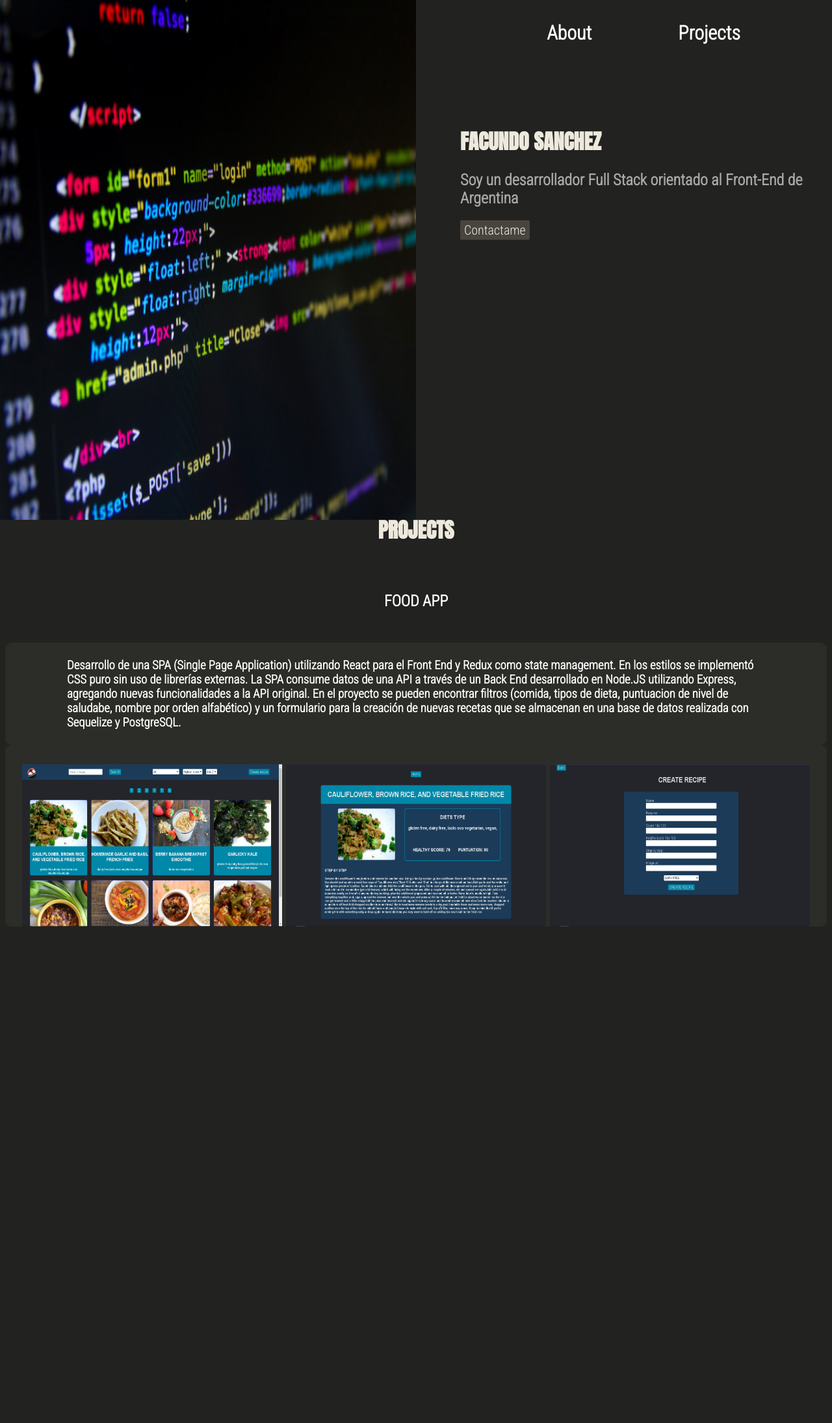
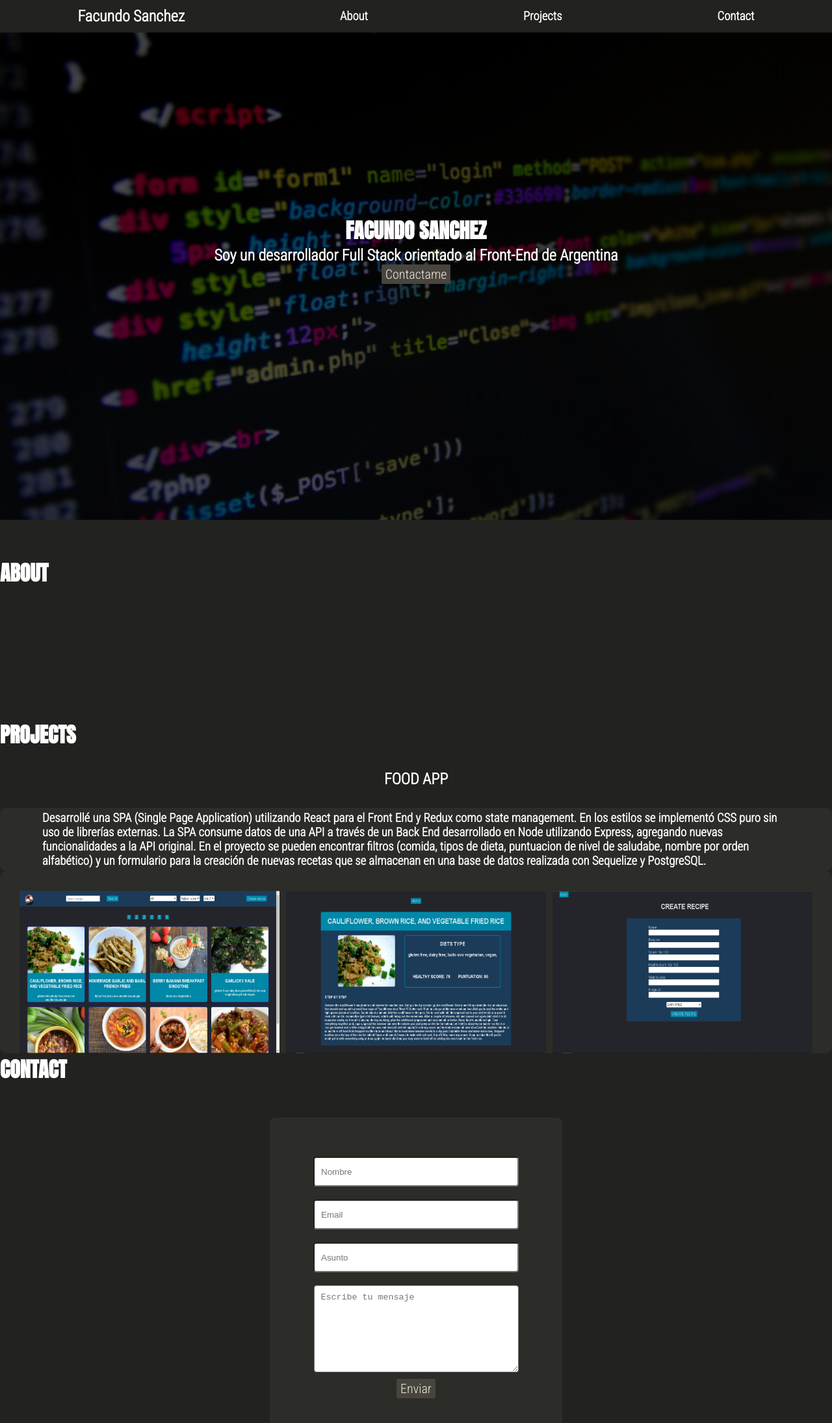
Before and after one commit to sanchezzfacu/porftolio, a React (Create React App) app: page / in a window 1280 px wide. Shown: the top 2190 px of the page at 65% size. Before the commit the page ends 1434 px from the top, so only its background shows below. Built offline with nearby package versions, Linux system fonts and the light colour scheme.

Commit message:
create form

```diff
--- a/src/App.js
+++ b/src/App.js
@@ -1,13 +1,11 @@
 import { Switch, BrowserRouter, Route} from 'react-router-dom'
 import Home from './components/Home';
-import Contact from './components/Contact';
 
 function App() {
   return (
     <BrowserRouter>
       <Switch>
         <Route exact path="/" component={Home}/>
-        <Route exact path="/contact" component={Contact}/>
       </Switch>
     </BrowserRouter>
   );
--- a/src/components/Contact.jsx
+++ /dev/null
@@ -1,13 +0,0 @@
-
-function Contact() {
-    return (
-        <div>
-            <form>
-                <label>Nombre</label>
-                <input/>
-            </form>
-        </div>
-    )
-}
-
-export default Contact
--- /dev/null
+++ b/src/components/Form.jsx
@@ -0,0 +1,36 @@
+
+function Form() {
+
+    function handleSubmit(e) {
+        e.preventDefault()
+    }
+
+    return (
+        <div className="contact__section">
+            <h1>CONTACT</h1>
+            <form onSubmit={handleSubmit}>
+                <input
+                    placeholder="Nombre"
+                    required
+                />
+                <input
+                    placeholder="Email"
+                    type="email"
+                    required
+                />
+                <input
+                    placeholder="Asunto"
+                />
+                <textarea
+                    placeholder="Escribe tu mensaje"
+                    required
+                />
+                <button
+                    type="submit"
+                >Enviar</button>
+            </form>
+        </div>
+    )
+}
+
+export default Form
--- a/src/components/Home.jsx
+++ b/src/components/Home.jsx
@@ -2,22 +2,28 @@ import '../styles/Home.css'
 import home from '../imagenes/home.png'
 import detail from '../imagenes/detail.png'
 import create from '../imagenes/create recipe.png'
+import Form from './Form'
 
 function Home() {
     return (
         <div className="background">
             <nav>
-                <div className="about">
-                    <a href="/about"><h2>About</h2></a>
-                </div>
-                    <a href="/projects"><h2>Projects</h2></a>
+                <h2>Facundo Sanchez</h2>
+                    <a href="/about"><h3>About</h3></a>
+                    <a href="/projects"><h3>Projects</h3></a>
+                    <a href="/contact"><h3>Contact</h3></a>
             </nav>
+            <div className="background__description">
                 <div className="description">
                     <h1>FACUNDO SANCHEZ</h1>
                     <div className="text__description">
                         <h2>Soy un desarrollador Full Stack orientado al Front-End de Argentina </h2>
                     </div>
                         <a href="/contact"><button>Contactame</button></a>
+                </div>
+            </div>
+            <div className="about__section">
+                <h1>ABOUT</h1>
             </div>
             <div className="projects__section">
                 <h1>PROJECTS</h1>
@@ -28,9 +34,9 @@ function Home() {
                 <div className="description__color">
                     <div className="app__description">
                         <h3>
-                            Desarrollo de una SPA (Single Page Application) utilizando React para el Front End y Redux como state management.
+                            Desarrollé una SPA (Single Page Application) utilizando React para el Front End y Redux como state management.
                             En los estilos se implementó CSS puro sin uso de librerías externas.
-                            La SPA consume datos de una API a través de un Back End desarrollado en Node.JS utilizando Express, agregando nuevas
+                            La SPA consume datos de una API a través de un Back End desarrollado en Node utilizando Express, agregando nuevas
                             funcionalidades a la API original. En el proyecto se pueden encontrar filtros
                             (comida, tipos de dieta, puntuacion de nivel de saludabe, nombre por orden alfabético) y un formulario para la creación
                             de nuevas recetas que se almacenan en una base de datos realizada con Sequelize y PostgreSQL.
@@ -42,6 +48,7 @@ function Home() {
                     <img src={detail} alt="" width="400px" height="250"/>
                     <img src={create} alt="" width="400px" height="250"/>
                 </div>
+                <Form/>
         </div>
     )
 }
--- a/src/styles/Contact.css
+++ /dev/null
@@ -1,3 +0,0 @@
-body {
-    background-image: url('https://www.dzoom.org.es/wp-content/uploads/2010/09/mirada-ojos-encuadre-primer-plano-sexy-810x540.jpg');
-}
--- a/src/styles/Home.css
+++ b/src/styles/Home.css
@@ -1,15 +1,41 @@
+* {
+    margin: 0;
+}
+
+.background {
+    background-image: url(../imagenes/background-portfolio.jpg);
+    background-size: 100vw 100vh;
+    background-repeat: no-repeat;
+}
+
+.background:before {
+    content:'';
+	position: absolute;
+    top: 0;
+	bottom: 0;
+	left: 0;
+	right: 0;
+	background-color: rgba(0, 0, 0, 0.665);
+}
+
+.background h1 {
+    color: #fff;
+}
+
 body {
-    background-image: url(../imagenes/background-portfolio.jpg);
-    background-size: 50vw 100vh;
-    background-repeat: no-repeat;
+    /* background-image: url(../imagenes/background-portfolio.jpg);
+    background-size: 100vw 100vh;
+    background-repeat: no-repeat; */
     background-color: rgb(34, 34, 32);
     font-family: 'Roboto Condensed', sans-serif;
 }
 
 a {
     text-decoration:  none;
+}
+
+h2, h3 {
     color: white;
-    font-size: 20px;
 }
 
 h1 {
@@ -19,14 +45,30 @@ h1 {
 
 nav {
     display: flex;
-    justify-content:space-evenly;
-    transform: all 0.3s ease 0s;
+    justify-content:space-around;
+    align-items: center;
+    background-color: rgb(34, 34, 32);
+    height: 50px;
+    position: relative;
 }
 
 .description {
-    margin-top: 100px;
-    margin-left: 700px;
+    display: flex;
+    flex-direction: column;
+    justify-content: center;
+    align-items: center;
+    padding-bottom: 20px;
+    text-align: center;
+    margin-top: 280px;
+    position: relative;
 }
+
+.background {
+    display: flex;
+    flex-direction: column;
+    justify-content: space-between;
+}
+
 
 .text__description {
     color: darkgray;
@@ -50,18 +92,9 @@ button:hover {
     background-color:rgb(111, 107, 101);
 }
 
-.nav__items {
-    padding-left: 700px;
-}
-
-.about {
-    margin-left: 700px;
-}
-
 .projects__section {
     display: flex;
-    justify-content: center;
-    padding-top: 400px;
+    margin-top: 200px;
     color: #ffff
 }
 
@@ -74,7 +107,7 @@ button:hover {
     display: flex;
     justify-content: center;
     color: #ffff;
-    margin: 30px;
+    padding: 30px;
     font-family: 'Roboto Condensed', sans-serif;
 }
 
@@ -97,7 +130,54 @@ button:hover {
 }
 
 .description__color {
-    padding: 5px 80px;
+    padding: 5px 50px;
     background-color: rgb(44, 44, 40);
     border-radius: 10px;
 }
+
+form {
+    /* background-color: rgb(229, 237, 237); */
+    background-color:rgb(72, 68, 62);
+    background-color: rgb(44, 44, 40);
+
+    margin: auto;
+    max-width: 450px;
+    padding-top: 50px;
+    padding-bottom: 50px;
+    border-radius: 7px;
+}
+
+form {
+    display: flex;
+    flex-direction: column;
+    flex-wrap: wrap;
+    align-items: center;
+    justify-content: center;
+    margin-top: 50px;
+}
+
+.contact__section {
+    margin-bottom: 50px;
+}
+
+input {
+    width: 300px;
+    height: 40px;
+}
+
+textarea {
+    width: 301px;
+    height: 120px;
+    padding-top: 10px;
+}
+
+input, textarea {
+    border-radius: 4px;
+    margin: 10px;
+    padding-left: 10px;
+    outline: none;
+}
+
+.about__section {
+    margin-top: 400px;
+}
```
Lines whose indentation alone changed are shown as unchanged.
